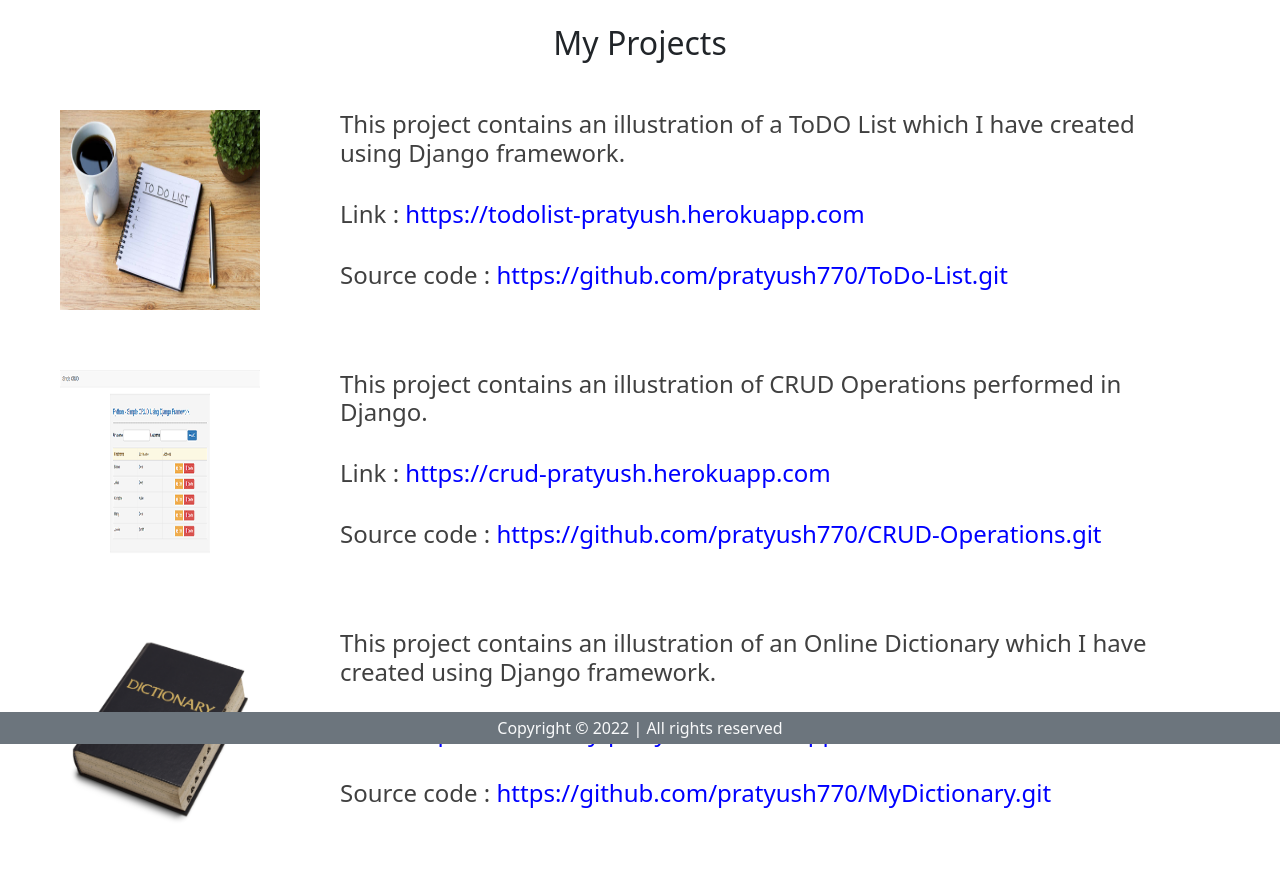
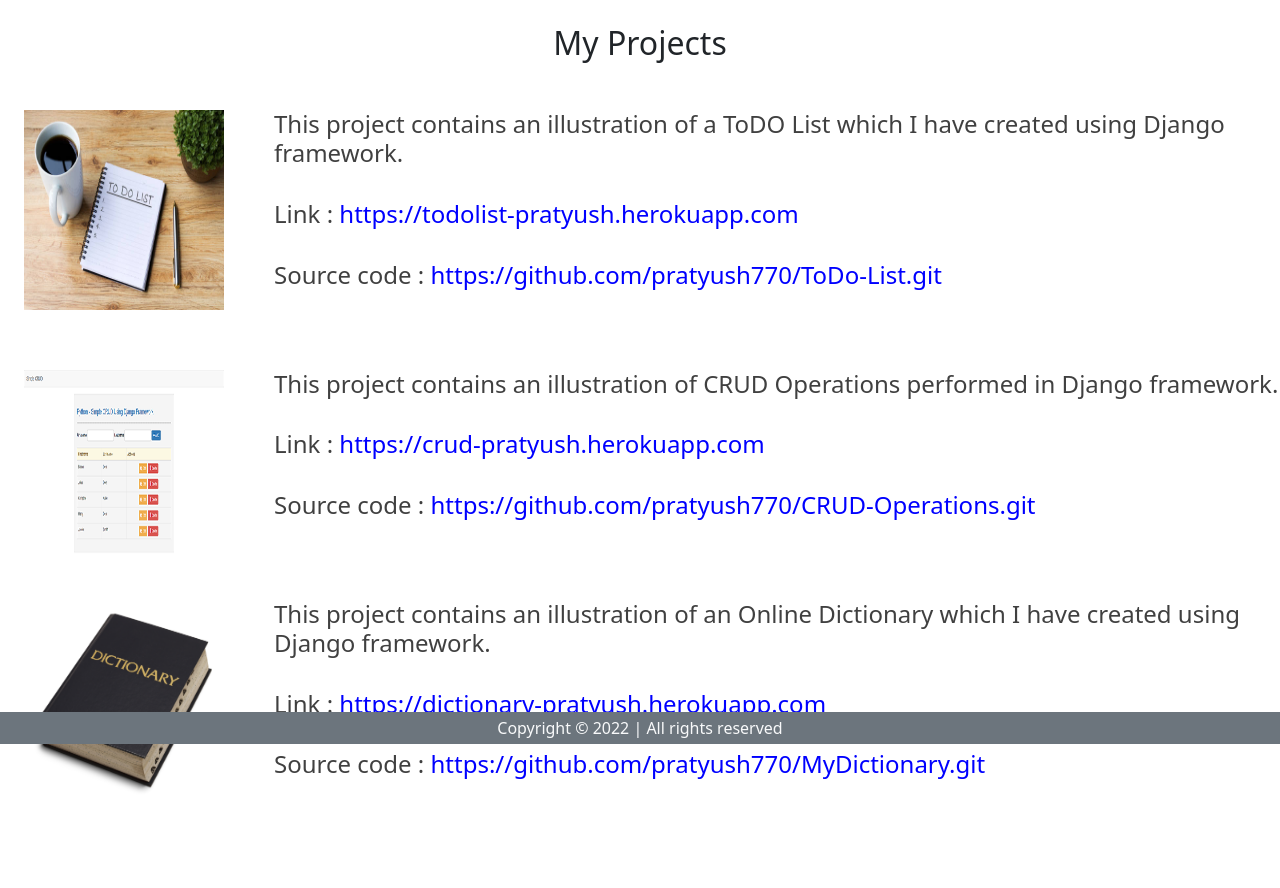
Before and after one commit to pratyush770/Portfolio, a Django app: page /projects in a window 1280 px wide. Shown: the part 56-944 px from the top of the page. After the commit the page ends 848 px from the top, so only its background shows below. Run offline with Django 4.2, Linux system fonts and the light colour scheme.

Commit message:
first commit

```diff
--- a/static/css/mycss.css
+++ /dev/null
@@ -1,12 +0,0 @@
-.img-left{
-    float:left;
-    margin-right:5rem;
-}
-.img-left1{
-    float:left;
-    margin-right:5rem;
-}
-a{
-    text-decoration:none;
-    color:blue;
-}
--- /dev/null
+++ b/static/mycss.css
@@ -0,0 +1,46 @@
+.img-left{
+    float:left;
+    margin-right:50px;
+}
+.img-left1{
+    float:left;
+    margin-right:50px;
+}
+.img-left2{
+    float:left;
+    margin-right:50px;
+}
+a{
+    text-decoration:none;
+    color:blue;
+}
+@media only screen and (min-device-width : 200px) and (max-device-width : 480px) {
+    html,body{
+        width:100%;
+        height:100%;
+        margin:0;
+        padding:0;
+        overflow-x:hidden;
+    }
+    .img-left{
+        height:50%;
+        width:40%;
+        margin-left:0;
+        margin-right:10px;
+    }
+    .img-left1{
+        height:50%;
+        width:40%;
+        margin-left:0;
+        margin-right:10px;
+    }
+    .img-left2{
+        height:50%;
+        width:40%;
+        margin-left:0;
+        margin-right:10px;
+    }
+    h4{
+        font-size:18px;
+    }
+}
--- a/templates/base.html
+++ b/templates/base.html
@@ -8,7 +8,7 @@
 
     <!-- Bootstrap CSS -->
     <link href="https://cdn.jsdelivr.net/npm/bootstrap@5.0.2/dist/css/bootstrap.min.css" rel="stylesheet" integrity="sha384-EVSTQN3/azprG1Anm3QDgpJLIm9Nao0Yz1ztcQTwFspd3yD65VohhpuuCOmLASjC" crossorigin="anonymous">
-    <link rel="stylesheet" type="text/css" href="static/css/mycss.css">
+    <link rel="stylesheet" type="text/css" href="static/mycss.css">
     <title>{% block title %} {% endblock title %} </title>
 </head>
 
@@ -48,7 +48,7 @@
     {% endblock body %}
 
     </div>
-    <footer style="font-size:medium;text-align:center;" class="bg-secondary text-light py-1 fixed-bottom"> Copyright
+    <footer style="text-align:center;font-size:medium;" class="bg-secondary text-light py-1 fixed-bottom"> Copyright
         &#169
         2022 | All
         rights reserved </footer>
--- a/templates/projects.html
+++ b/templates/projects.html
@@ -8,7 +8,7 @@
 
     </div>
     <br>
-<div class="container ms-5">
+<div class="ms-4">
     <img src="{% static 'pic 19.jpg' %}" height="200" width="200" class="img-left">
     <h4 style="font-weight:normal;color:rgba(0, 0, 0, 0.750)"> This project contains an illustration of a ToDO List which I have created using Django framework. </h4>
     <br>
@@ -17,17 +17,17 @@
     <h4 style="font-weight:normal;color:rgba(0, 0, 0, 0.750)"> Source code : <a href="https://github.com/pratyush770/ToDo-List.git" target="_blank"> https://github.com/pratyush770/ToDo-List.git </a> </h4>
 </div>
 <br> <br> <br>
-<div class="container ms-5">
+<div class="ms-4">
     <img src="{% static 'pic 21.jpg' %}" height="200" width="200" class="img-left1">
-    <h4 style="font-weight:normal;color:rgba(0, 0, 0, 0.750)"> This project contains an illustration of CRUD Operations performed in Django. </h4>
+    <h4 style="font-weight:normal;color:rgba(0, 0, 0, 0.750)"> This project contains an illustration of CRUD Operations performed in Django framework. </h4>
     <br>
     <h4 style="font-weight:normal;color:rgba(0, 0, 0, 0.750)"> Link : <a href="https://crud-pratyush.herokuapp.com/" target="_blank"> https://crud-pratyush.herokuapp.com</a></h4>
     <br>
     <h4 style="font-weight:normal;color:rgba(0, 0, 0, 0.750)"> Source code : <a href="https://github.com/pratyush770/CRUD-Operations.git" target="_blank"> https://github.com/pratyush770/CRUD-Operations.git </a> </h4>
 </div>
 <br> <br> <br>
-<div class="container ms-5">
-    <img src="{% static 'pic 43.jpg' %}" height="200" width="200" class="img-left1">
+<div class="ms-4">
+    <img src="{% static 'pic 43.jpg' %}" height="200" width="200" class="img-left2">
     <h4 style="font-weight:normal;color:rgba(0, 0, 0, 0.750)"> This project contains an illustration of an Online Dictionary which I have created using Django framework. </h4>
     <br>
     <h4 style="font-weight:normal;color:rgba(0, 0, 0, 0.750)"> Link : <a href="https://dictionary-pratyush.herokuapp.com/" target="_blank"> https://dictionary-pratyush.herokuapp.com </a> </h4>
```
Also changed, not shown: templates/about.html (+7 -7 lines), templates/contact.html (+4 -5 lines).
